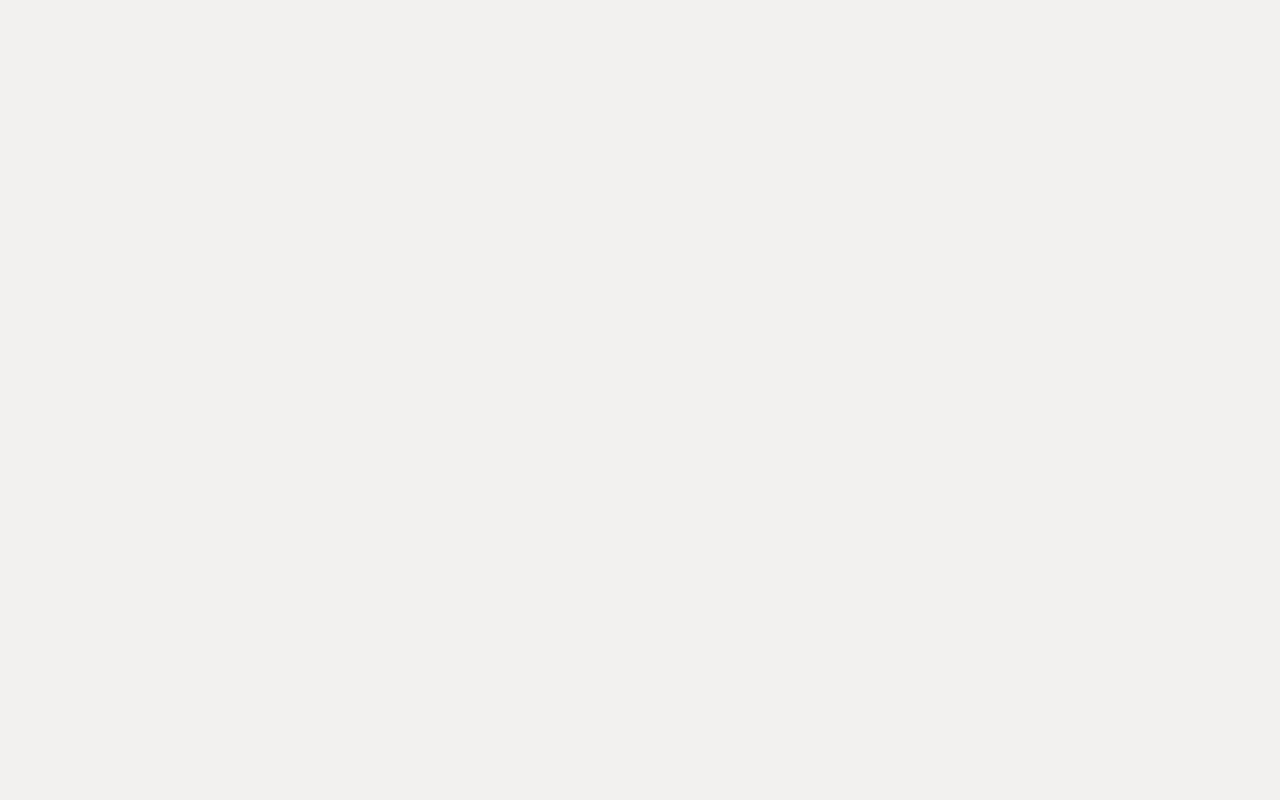
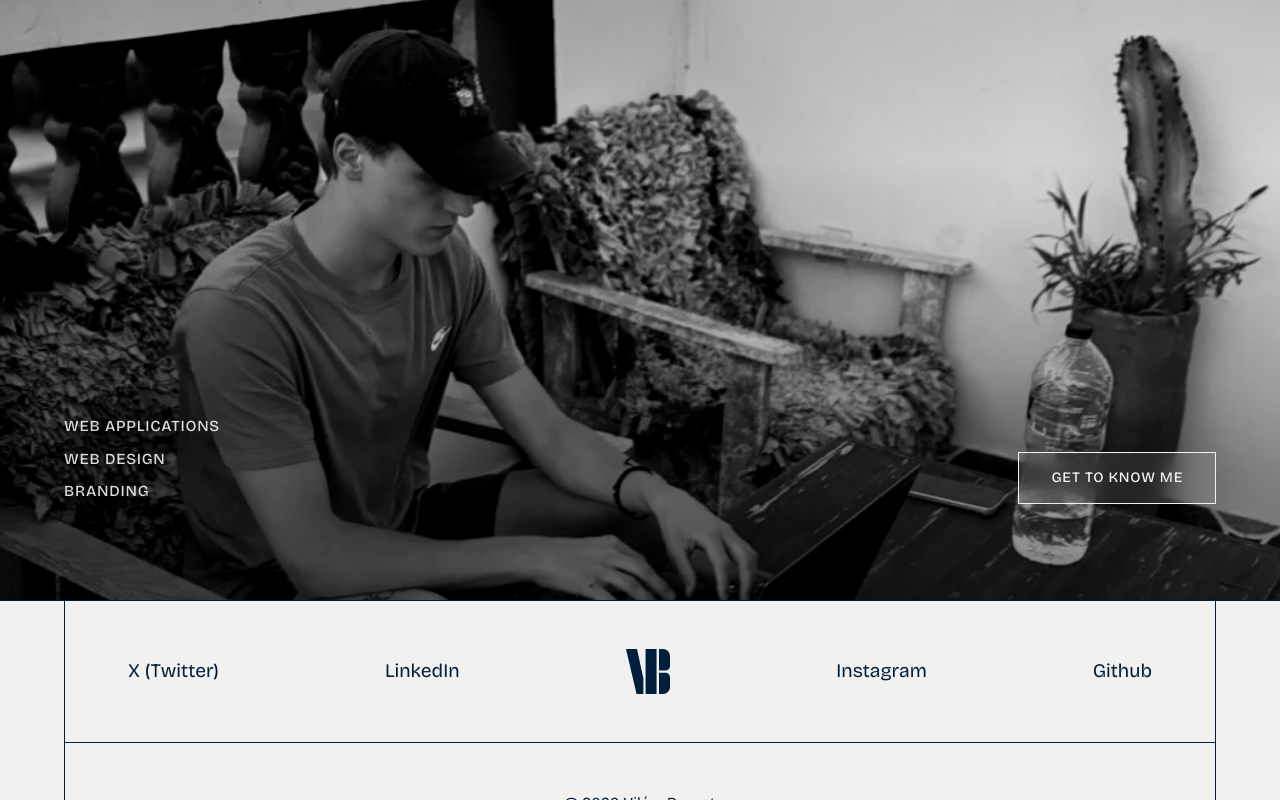
Before and after one commit to VilemB/vilembarnet, a Next.js app: page / in a window 1280 px wide. Shown: the part 1880-2680 px from the top of the page. Before the commit the page ends 1863 px from the top, so only its background shows below. Built offline with nearby package versions, Linux system fonts and the light colour scheme.

Commit message:
parallax

```diff
--- a/src/app/page.tsx
+++ b/src/app/page.tsx
@@ -1,11 +1,13 @@
 import Hero from "@/components/sections/Hero";
 import DesignEthos from "@/components/sections/DesignEthos";
+import DrivenSection from "@/components/sections/DrivenSection";
 
 export default function Home() {
   return (
     <main>
       <Hero />
       <DesignEthos />
+      <DrivenSection />
     </main>
   );
 }
--- /dev/null
+++ b/src/components/sections/DrivenSection.tsx
@@ -0,0 +1,68 @@
+"use client";
+
+import { useRef, useEffect } from "react";
+import Image from "next/image";
+import gsap from "gsap";
+import { ScrollTrigger } from "gsap/ScrollTrigger";
+import { useGSAP } from "@gsap/react";
+import Button from "@/components/Button";
+
+gsap.registerPlugin(ScrollTrigger);
+
+export default function DrivenSection() {
+    const sectionRef = useRef<HTMLElement>(null);
+    const bgImageRef = useRef<HTMLDivElement>(null);
+
+    useGSAP(() => {
+        if (!bgImageRef.current || !sectionRef.current) return;
+
+        gsap.to(bgImageRef.current, {
+            yPercent: 35,
+            ease: "none",
+            scrollTrigger: {
+                trigger: sectionRef.current,
+                start: "top bottom",
+                end: "bottom top",
+                scrub: true,
+            },
+        });
+    }, { scope: sectionRef });
+
+    return (
+        <section ref={sectionRef} className="driven-section">
+            <div ref={bgImageRef} className="driven-bg">
+                <Image
+                    src="/website/vilem.webp"
+                    alt="Vilem Barnet"
+                    fill
+                    priority
+                    className="object-cover"
+                />
+            </div>
+
+            <div className="driven-overlay"></div>
+
+            <div className="padding-section driven-content">
+                <div className="driven-top">
+                    <h2 className="driven-heading">
+                        DRIVEN BY A PASSION<br />FOR BUILDING.
+                    </h2>
+                </div>
+
+                <div className="driven-bottom">
+                    <div className="driven-bottom-left">
+                        <div className="driven-service">WEB APPLICATIONS</div>
+                        <div className="driven-service">WEB DESIGN</div>
+                        <div className="driven-service">BRANDING</div>
+                    </div>
+
+                    <div className="driven-bottom-right">
+                        <Button href="/about" className="driven-button">
+                            GET TO KNOW ME
+                        </Button>
+                    </div>
+                </div>
+            </div>
+        </section>
+    );
+}
--- a/src/styles/globals.css
+++ b/src/styles/globals.css
@@ -233,7 +233,7 @@ section {
   font-size: clamp(0.9rem, 1vw, 1.1rem);
   font-weight: 500;
   transition: all 0.2s ease;
-  border-radius: 2px;
+  border-radius: 0;
   text-transform: uppercase;
   letter-spacing: 0.05em;
 }
@@ -373,28 +373,126 @@ section {
   }
 }
 
-/* Hero Photo Section - Revealed on Scroll */
-.hero-photo-section {
+/* Driven Section */
+.driven-section {
+  position: relative;
+  height: 110vh;
   width: 100%;
-  height: 100vh;
-  position: relative;
-  opacity: 0;
-  will-change: transform, opacity;
+  overflow: hidden;
+  display: flex;
+  flex-direction: column;
 }
 
-.hero-photo {
+.driven-bg {
+  position: absolute;
+  top: -15%;
+  left: 0;
+  width: 100%;
+  height: 130%;
+  z-index: -2;
+}
+
+.driven-bg img {
+  filter: grayscale(100%) contrast(1.1) brightness(0.9);
+  object-position: center;
+}
+
+@media (max-width: 720px) {
+  .driven-bg img {
+    object-position: 15% center;
+  }
+}
+
+.driven-overlay {
+  position: absolute;
+  top: 0;
+  left: 0;
   width: 100%;
   height: 100%;
+  background: linear-gradient(to bottom, rgba(0, 0, 0, 0.4) 0%, rgba(0, 0, 0, 0) 50%, rgba(0, 0, 0, 0.4) 100%);
+  z-index: -1;
 }
 
-/* Mobile: No scroll effect, just show photo normally */
-@media (max-width: 768px) {
-  .hero-photo-section {
-    opacity: 1;
-    height: 60vh;
-    position: relative;
+.driven-content {
+  position: relative;
+  z-index: 1;
+  height: 100%;
+  display: flex;
+  flex-direction: column;
+  justify-content: space-between;
+  color: var(--color-light);
+}
+
+.driven-heading {
+  font-size: clamp(2.5rem, 8vw, 8rem);
+  line-height: 0.9;
+  font-weight: 500;
+  text-transform: uppercase;
+  letter-spacing: -0.02em;
+  margin-top: 2rem;
+}
+
+.driven-bottom {
+  display: flex;
+  justify-content: space-between;
+  align-items: flex-end;
+  width: 100%;
+  margin-bottom: 2rem;
+}
+
+.driven-bottom-left {
+  display: flex;
+  flex-direction: column;
+  gap: 0.5rem;
+}
+
+.driven-service {
+  font-size: clamp(0.9rem, 1.2vw, 1.4rem);
+  font-weight: 500;
+  text-transform: uppercase;
+  letter-spacing: 0.05em;
+  opacity: 0.9;
+}
+
+.driven-button {
+  border-color: var(--color-light) !important;
+  color: var(--color-light) !important;
+  background-color: rgba(255, 255, 255, 0.1);
+  backdrop-filter: blur(10px);
+}
+
+.driven-button:hover {
+  background-color: var(--color-light) !important;
+  color: var(--color-dark) !important;
+}
+
+@media (max-width: 900px) {
+  .driven-section {
+    height: 100vh;
+  }
+
+  .driven-heading {
+    font-size: clamp(2rem, 10vw, 5rem);
   }
 }
+
+@media (max-width: 720px) {
+  .driven-bottom {
+    flex-direction: column;
+    align-items: flex-start;
+    gap: 3rem;
+  }
+
+  .driven-bottom-right {
+    width: 100%;
+  }
+
+  .driven-button {
+    width: 100%;
+    text-align: center;
+  }
+}
+
 
 .about-container {
   min-height: 100svh;
@@ -835,7 +933,7 @@ section.work {
 .ethos-heading {
   font-size: clamp(2.5rem, 8vw, 8.5rem);
   line-height: 1.05;
-  font-weight: 700;
+  font-weight: 500;
   color: var(--color-dark);
   text-transform: uppercase;
   margin: 0;
```
Also changed, not shown: public/website/vilem.webp.
